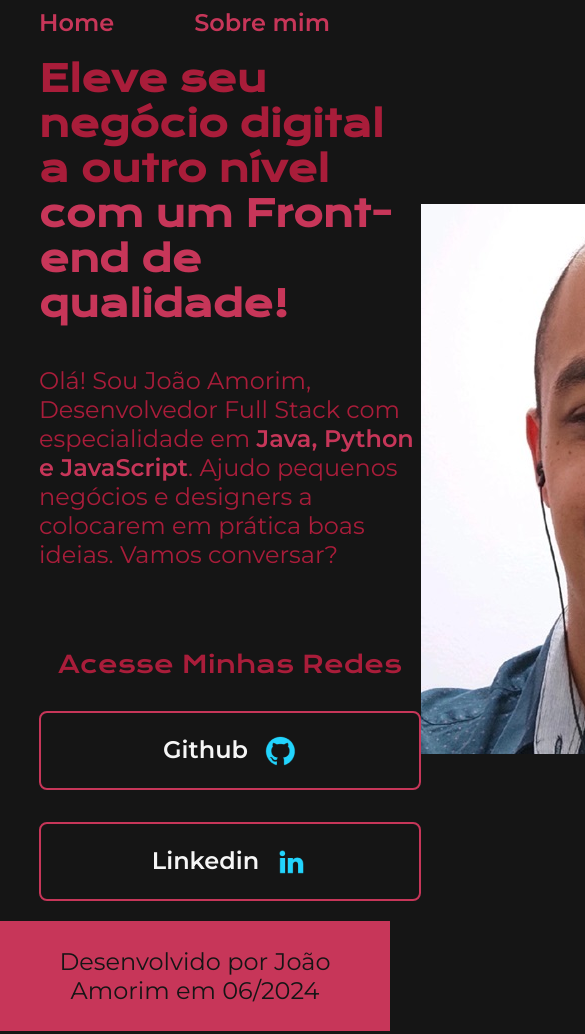
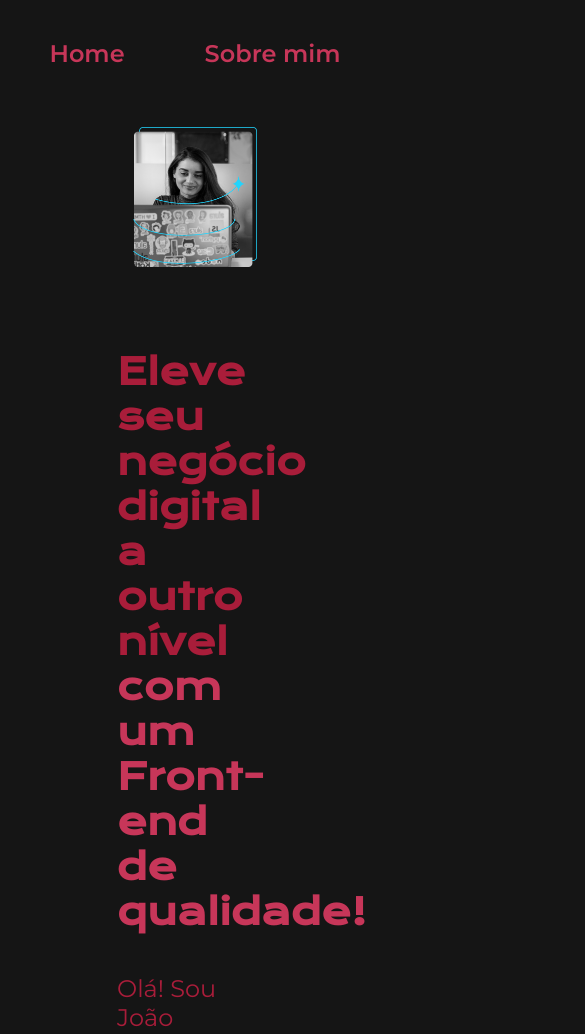
Before and after one commit to joao141141/html-css-Curso-, a plain HTML site: page index.html in a window 390 px wide. Shown: the top 1034 px of the page, 585 px wide, since content can reach past the window. Drawn offline with nearby package versions, Linux system fonts and the light colour scheme.

Commit message:
Adcionando layouts para mobile

```diff
--- a/index.html
+++ b/index.html
@@ -27,16 +27,16 @@
                 a colocarem em prática boas ideias. Vamos conversar?<p>
                     <div class="apresentacao__links">
                         <h2 class="apresentacao__links__subtitulo">Acesse Minhas Redes</h2>
-                        <a class="apresentacao__links__link" href="https://github.com/joao141141">Github
+                        <a class="apresentacao__links__navegacao" href="https://github.com/joao141141">Github
                             <img src="./assets/github.png">
                         </a>
-                        <a class="apresentacao__links__link" href=" https://www.linkedin.com/in/joaohenriqueasilva131/">
+                        <a class="apresentacao__links__navegacao" href=" https://www.linkedin.com/in/joaohenriqueasilva131/">
                             Linkedin
                             <img src="./assets/linkedin.png">
                         </a>
                     </div>
         </section>
-        <img src="./assets/me.png" alt="Mockup">
+        <img class="apresentacao__imagem" src="./assets/mock.png" alt="Mockup">
     </main>
     </main>
     <footer class="rodape">
--- a/styles/style.css
+++ b/styles/style.css
@@ -7,6 +7,7 @@
 
     --fonte-krona: 'Krona One', sans-serif;
     --fonte-monteserrat: 'Montserrat', sans-serif;
+
 }
 * {
     margin: 0;
@@ -33,7 +34,7 @@ body {
 .cabecalho__menu__link {
     color: var(--cor-terciaria);
     font-family: var(--fonte-monteserrat);
-    font-size: 24px;
+    font-size: 1.5rem;
     font-weight: 600;
     text-decoration: none;
     transition: color 1s;
@@ -52,22 +53,23 @@ body {
     display: flex;
     align-items: center;
     justify-content: space-between;
+    gap: 82px;
 }
 
 .apresentacao__conteudo {
-    width: 615px;
+    width: 50%;
     display: flex;
     flex-direction: column;
     gap: 40px;
 }
 
 .apresentacao__conteudo__titulo {
-    font-size: 36px;
+    font-size: 2.25rem;
     font-family: var(--fonte-krona);
 }
 
 .apresentacao__conteudo__texto {
-    font-size: 24px;
+    font-size: 1.5rem;
     font-family: var(--fonte-monteserrat);
 }
 
@@ -82,19 +84,19 @@ body {
 .apresentacao__links__subtitulo {
     font-family: var(--fonte-krona);
     font-weight: 400;
-    font-size: 24px;
+    font-size: 1.5rem;
 }
 
-.apresentacao__links__link {
+.apresentacao__links__navegacao {
     /* background-color: #22D4FD; */
     display: flex;
     justify-content: center;
     gap: 16px;
     border: 2px solid var(--cor-terciaria);
-    width: 378px;
+    width: 50%;
     text-align: center;
     border-radius: 8px;
-    font-size: 24px;
+    font-size: 1.5rem;
     font-weight: 600;
     padding: 21.5px 0;
     text-decoration: none;
@@ -103,10 +105,14 @@ body {
     transition: background-color 1s, color 1s;
 }
 
-.apresentacao__links__link:hover,
-.apresentacao__links__link:focus {
+.apresentacao__links__navegacao:hover,
+.apresentacao__links__navegacao:focus {
     background-color: var(--cor-hover);
     color: var(--cor-terciaria);
+}
+
+.apresentacao__imagem{
+    width: 40%;
 }
 
 .rodape {
@@ -115,6 +121,20 @@ body {
     background-color: var(--cor-terciaria);
     text-align: center;
     font-family: var(--fonte-monteserrat);
-    font-size: 24px;
+    font-size: 1.5rem;
     font-weight: 400;
+    width: auto;
 }
+
+@media (max-width: 1200px){
+
+    .cabecalho{
+        padding: 10%;
+    }
+    .cabecalho__menu{
+        justify-content: center;
+    }
+    .apresentacao {
+        flex-direction: column-reverse;
+    }
+}
```
Also changed, not shown: about.html (+1 -1 lines).
